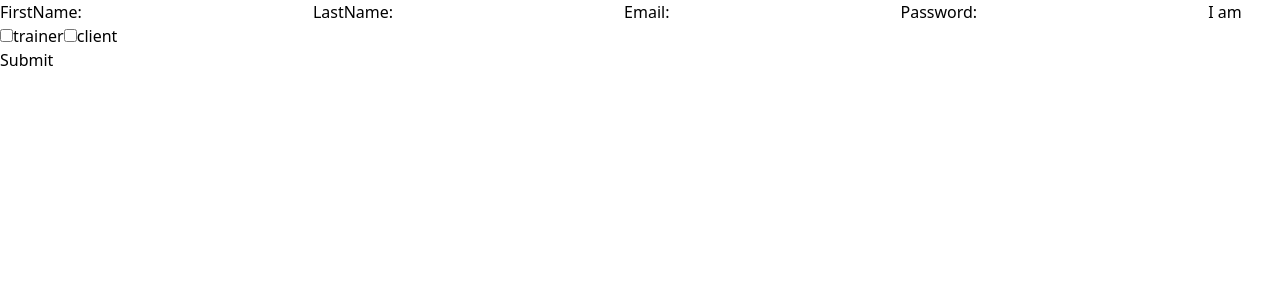
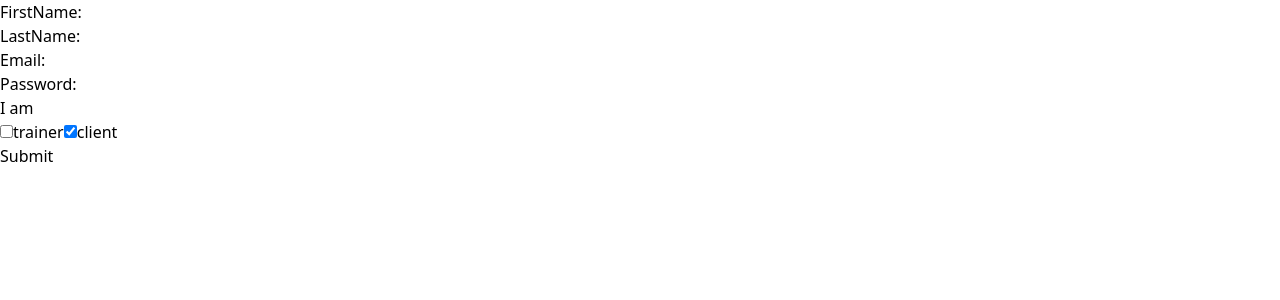
Before and after one commit to Jakub6245/Fit-Zone, a Next.js app: page /register in a window 1280 px wide. Shown: the top 300 px of the page. Built offline with nearby package versions, Linux system fonts and the light colour scheme.

Commit message:
Add validation for login and register form

```diff
--- a/package.json
+++ b/package.json
@@ -16,11 +16,14 @@
     "eslint": "8.46.0",
     "eslint-config-next": "13.4.12",
     "firebase": "^10.1.0",
+    "formik": "^2.4.3",
     "next": "13.4.12",
     "postcss": "8.4.27",
     "react": "18.2.0",
     "react-dom": "18.2.0",
+    "react-toastify": "^9.1.3",
     "tailwindcss": "3.3.3",
-    "typescript": "5.1.6"
+    "typescript": "5.1.6",
+    "yup": "^1.2.0"
   }
 }
--- a/src/components/CheckboxInputs.tsx
+++ b/src/components/CheckboxInputs.tsx
@@ -29,8 +29,11 @@ const CheckboxGroup: React.FC<CheckboxGroupProps> = ({ options, onChange }) => {
           <input
             type="checkbox"
             value={option}
-            checked={option === checkedValue}
+            checked={
+              checkedValue ? option === checkedValue : option === "client"
+            }
             onChange={() => handleCheckboxChange(option)}
+            name="userType"
           />
           {option}
         </label>
--- a/src/config/accountsTypes.ts
+++ b/src/config/accountsTypes.ts
@@ -1 +1,3 @@
-export const accountsTypes = ["trainer", "client"];
+import { UserType } from "@/types/UserType";
+
+export const accountsTypes = ["trainer", "client"] as UserType[];
--- /dev/null
+++ b/src/config/emailRegex.ts
@@ -0,0 +1 @@
+export const emailRegex = /^[A-Za-z0-9._%+-]+@[A-Za-z0-9.-]+\.[A-Za-z]{2,4}$/;
--- /dev/null
+++ b/src/config/loginValidationSchema.ts
@@ -0,0 +1,8 @@
+import * as Yup from "yup";
+
+export const validationSchema = Yup.object().shape({
+  email: Yup.string().required("Email is required"),
+
+  password: Yup.string()
+  .required("Password is required"),
+});
--- /dev/null
+++ b/src/config/registerValidationSchema.ts
@@ -0,0 +1,17 @@
+import * as Yup from "yup";
+import { emailRegex } from "./emailRegex";
+
+export const validationSchema = Yup.object().shape({
+  firstName: Yup.string()
+    .min(2, "Firstname must be at least 2 characters")
+    .required("Firstname is required"),
+  lastName: Yup.string()
+    .min(2, "Lastname must be at least 2 characters")
+    .required("Lastname is required"),
+  email: Yup.string()
+    .required("Email is required")
+    .matches(emailRegex, "Invalid email"),
+  password: Yup.string()
+    .min(8, "Password must be at least 8 characters")
+    .required("Password is required"),
+});
--- a/src/pages/login.tsx
+++ b/src/pages/login.tsx
@@ -1,58 +1,71 @@
 import React, { useState } from "react";
 import { auth } from "@/config/firebaseConfig";
 import { signInWithEmailAndPassword } from "firebase/auth";
-import {
-  getAllUsers,
-  getGivenUsers,
-  getUserFromFirebase,
-  updateUser,
-} from "@/services/firebaseUserMethods";
+import { ToastContainer, toast } from "react-toastify";
+import "react-toastify/dist/ReactToastify.css";
+import { useFormik } from "formik";
+import { validationSchema } from "@/config/loginValidationSchema";
 
 // https://chakra-ui.com/
 // npm i react-toastify
 // react-hook-form / formik
 
+const successfulLoginToast = () => toast("You are logged in");
+
+const failedLoginToast = () => toast("Wrong email or password");
+
+const initialValues = { email: "", password: "" };
+
 export default function Login() {
-  const [inputs, setInputs] = useState({ email: "", password: "" });
-
-  const handleInputs = (event: React.ChangeEvent<HTMLInputElement>) => {
-    const value = event.target.value;
-    const name = event.target.name;
-    setInputs({ ...inputs, [name]: value });
-  };
-
-  const handleSubmit = async (event: React.FormEvent) => {
-    event.preventDefault();
+  const handleSubmit = async () => {
     try {
       const user = await signInWithEmailAndPassword(
         auth,
-        inputs.email,
-        inputs.password
+        formik.values.email,
+        formik.values.password
       );
+      if (user) successfulLoginToast();
+      console.log(user);
     } catch (error) {
+      failedLoginToast();
       console.log(error);
     }
   };
 
+  const formik = useFormik({
+    initialValues: initialValues,
+    onSubmit: handleSubmit,
+    validationSchema: validationSchema,
+    validateOnChange: false,
+    validateOnBlur: false,
+  });
+
   return (
     <div>
-      <form onSubmit={handleSubmit}>
+      <form onSubmit={formik.handleSubmit}>
+        <div>
           <label>Email:</label>
           <input
             name="email"
-          value={inputs.email}
+            value={formik.values.email}
             type="email"
-          onChange={handleInputs}
+            onChange={formik.handleChange}
           />
+          {formik.errors.email}
+        </div>
+        <div>
           <label>Password:</label>
           <input
             name="password"
-          value={inputs.password}
+            value={formik.values.password}
             type="password"
-          onChange={handleInputs}
+            onChange={formik.handleChange}
           />
+          {formik.errors.password}
+        </div>
         <input type="submit" />
       </form>
+      <ToastContainer />
     </div>
   );
 }
--- a/src/pages/register.tsx
+++ b/src/pages/register.tsx
@@ -1,87 +1,138 @@
 import { auth, dbUsersCollection } from "@/config/firebaseConfig";
 import React, { useState } from "react";
-import { createUserWithEmailAndPassword } from "firebase/auth";
+import { createUserWithEmailAndPassword, UserCredential } from "firebase/auth";
 import { addUser } from "@/services/firebaseUserMethods";
 import CheckboxGroup from "@/components/CheckboxInputs";
 import { accountsTypes } from "@/config/accountsTypes";
 import { UserType } from "@/types/UserType";
+import { Formik, Field, ErrorMessage, useFormik } from "formik";
+import { validationSchema } from "@/config/registerValidationSchema";
+import { InputsType } from "@/types/InputsType";
+import { ToastContainer, toast } from "react-toastify";
+import "react-toastify/dist/ReactToastify.css";
+
+const successfulRegisterToast = () => toast("Your account has been created");
 
 const createUserWithEmailAndPasswordPromise = (
   email: string,
   password: string,
-  onSuccess,
-  onError
+  onSuccess: (cred: UserCredential) => Promise<void> | undefined,
+  onError: (error: string) => void
 ) => {
   createUserWithEmailAndPassword(auth, email, password)
     .then(onSuccess)
     .catch(onError);
 };
 
-export default function Register() {
-  const [inputs, setInputs] = useState({
+const initialValues = {
   firstName: "",
   lastName: "",
   email: "",
   password: "",
-    isTrainer: false,
-  });
-
-  const handleInputs = (event: React.ChangeEvent<HTMLInputElement>) => {
-    const value = event.target.value;
-    const name = event.target.name;
-    setInputs({ ...inputs, [name]: value });
 };
 
-  const handleCheckboxChange = (value: UserType | null) => {
-    if (value === "trainer") {
-      setInputs({ ...inputs, isTrainer: true });
-    } else {
-      setInputs({ ...inputs, isTrainer: false });
-    }
-  };
+export default function Register() {
+  const [userType, setUserType] = useState("client");
 
-  const onSuccess = (cred) => {
-    if (inputs.isTrainer) {
-      return addUser({
-        id: cred.user.uid,
-        ...inputs,
-        notifications: [],
-        clientList: [],
-      });
-    }
-    addUser({
-      id: cred.user.uid,
-      ...inputs,
-      notifications: [],
-      trainerId: "",
-    });
-  };
-
-  const handleSubmit = (event: React.FormEvent) => {
-    event.preventDefault();
+  const handleSubmit = () => {
+    successfulRegisterToast();
     createUserWithEmailAndPasswordPromise(
-      inputs.email,
-      inputs.password,
+      formik.values.email,
+      formik.values.password,
       onSuccess,
       (error) => console.log(error)
     );
   };
 
+  const formik = useFormik({
+    initialValues: initialValues,
+    onSubmit: handleSubmit,
+    validationSchema: validationSchema,
+    validateOnChange: false,
+    validateOnBlur: false,
+  });
+
+  const handleCheckboxChange = (value: UserType | null) => {
+    if (value === "trainer") {
+      setUserType("trainer");
+    } else {
+      setUserType("client");
+    }
+  };
+  console.log(formik.values);
+  const onSuccess = (cred: UserCredential) => {
+    if (userType === "trainer") {
+      return addUser({
+        id: cred.user.uid,
+        ...formik.values,
+        notifications: [],
+        clientList: [],
+        userType,
+      });
+    }
+    addUser({
+      id: cred.user.uid,
+      ...formik.values,
+      notifications: [],
+      trainerId: "",
+      userType,
+    });
+  };
+
   return (
-    <form onSubmit={handleSubmit}>
+    <div>
+      <form onSubmit={formik.handleSubmit}>
+        <div>
           <label htmlFor="firstName">FirstName:</label>
-      <input onChange={handleInputs} name="firstName" type="text" required />
+          <input
+            name="firstName"
+            type="text"
+            value={formik.values.firstName}
+            onChange={formik.handleChange}
+          />
+          {formik.errors.firstName}
+        </div>
+        <div>
           <label htmlFor="lastName">LastName:</label>
-      <input onChange={handleInputs} name="lastName" type="text" required />
-
+          <input
+            name="lastName"
+            type="text"
+            value={formik.values.lastName}
+            onChange={formik.handleChange}
+          />
+          {formik.errors.lastName}
+        </div>
+        <div>
           <label htmlFor="email">Email:</label>
-      <input onChange={handleInputs} name="email" type="email" required />
+          <input
+            name="email"
+            type="email"
+            value={formik.values.email}
+            onChange={formik.handleChange}
+          />
+          {formik.errors.email}
+        </div>
+        <div>
           <label htmlFor="password">Password:</label>
-      <input onChange={handleInputs} name="password" type="password" required />
-      <label htmlFor="password">I am</label>
-      <CheckboxGroup options={accountsTypes} onChange={handleCheckboxChange} />
-      <input type="submit" />
+          <input
+            name="password"
+            type="password"
+            value={formik.values.password}
+            onChange={formik.handleChange}
+          />
+          {formik.errors.password}
+        </div>
+        <div>
+          <label>I am</label>
+          <CheckboxGroup
+            options={accountsTypes}
+            onChange={handleCheckboxChange}
+          />
+        </div>
+        <button type="submit">Submit</button>
       </form>
+      <ToastContainer />
+    </div>
   );
 }
 
--- /dev/null
+++ b/src/types/InputsType.ts
@@ -0,0 +1,7 @@
+export type InputsType = {
+  firstName: string;
+  lastName: string;
+  email: string;
+  password: string;
+  userType: string;
+};
--- a/src/types/UserType.ts
+++ b/src/types/UserType.ts
@@ -6,7 +6,7 @@ export type ClientObjectType = {
   lastName: string;
   email: string;
   password: string;
-  isTrainer: boolean;
+  userType: string;
   notifications: NotificationType[];
   trainerId: string;
 };
@@ -17,7 +17,7 @@ export type TrainerObjectType = {
   lastName: string;
   email: string;
   password: string;
-  isTrainer: boolean;
+  userType: string;
   notifications: NotificationType[];
   clientList: string[];
 };
```
Also changed, not shown: 1 other file (tests, documents, lock files or other folders). Lines whose indentation alone changed are shown as unchanged.
